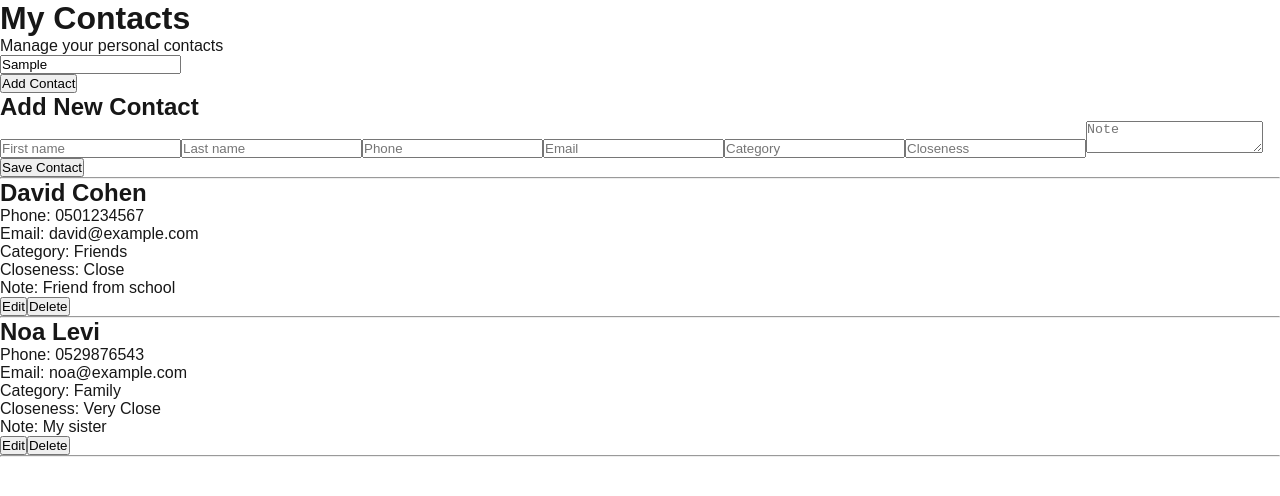
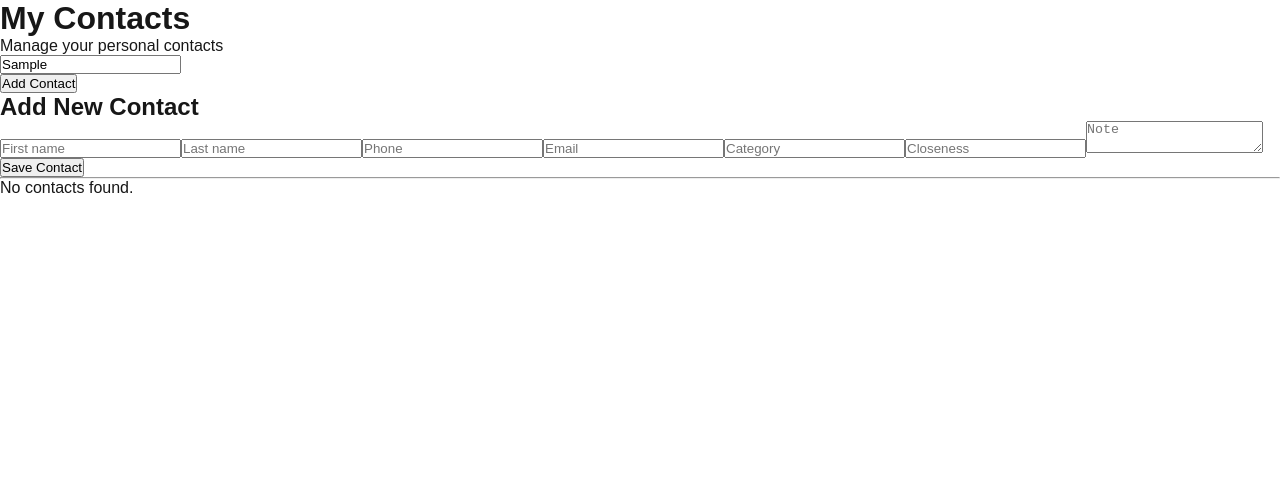
Before and after one commit to DoubleHD-git/my-contacts, a Next.js app: page / in a window 1280 px wide. Both pictures are taken after typing "Sample" into the empty fields and a click on the button "Add Contact". Shown: the top 496 px of the page. Built offline with nearby package versions, Linux system fonts and the light colour scheme.

Commit message:
Add contact search feature

```diff
--- a/app/page.js
+++ b/app/page.js
@@ -13,6 +13,7 @@ export default function Home() {
   const [contacts, setContacts] = useState([]);
   const [showForm, setShowForm] = useState(false);
   const [editingContact, setEditingContact] = useState(null);
+  const [searchText, setSearchText] = useState("");
 
   useEffect(() => {
     const savedContacts = localStorage.getItem("contacts");
@@ -30,9 +31,7 @@ export default function Home() {
 
   function addContact(contact) {
     if (editingContact) {
-      setContacts(
-        contacts.map((c) => (c.id === contact.id ? contact : c))
-      );
+      setContacts(contacts.map((c) => (c.id === contact.id ? contact : c)));
       setEditingContact(null);
     } else {
       setContacts([...contacts, contact]);
@@ -55,17 +54,32 @@ export default function Home() {
     setShowForm(true);
   }
 
+  const filteredContacts = contacts.filter((contact) => {
+    const fullName = `${contact.firstName} ${contact.lastName}`.toLowerCase();
+    const phone = contact.phone.toLowerCase();
+    const email = contact.email.toLowerCase();
+    const category = contact.category.toLowerCase();
+    const closeness = contact.closeness.toLowerCase();
+    const search = searchText.toLowerCase();
+
+    return (
+      fullName.includes(search) ||
+      phone.includes(search) ||
+      email.includes(search) ||
+      category.includes(search) ||
+      closeness.includes(search)
+    );
+  });
+
   return (
     <main>
       <Header />
 
-      <SearchBar />
+      <SearchBar searchText={searchText} onSearchChange={setSearchText} />
 
       <br />
 
-      <button onClick={openNewContactForm}>
-        Add Contact
-      </button>
+      <button onClick={openNewContactForm}>Add Contact</button>
 
       {showForm && (
         <ContactForm
@@ -76,10 +90,10 @@ export default function Home() {
 
       <hr />
 
-      {contacts.length === 0 ? (
-        <p>No contacts yet.</p>
+      {filteredContacts.length === 0 ? (
+        <p>No contacts found.</p>
       ) : (
-        contacts.map((contact) => (
+        filteredContacts.map((contact) => (
           <ContactCard
             key={contact.id}
             contact={contact}
--- a/components/SearchBar.jsx
+++ b/components/SearchBar.jsx
@@ -1,8 +1,10 @@
-export default function SearchBar() {
+export default function SearchBar({ searchText, onSearchChange }) {
   return (
     <input
       type="text"
       placeholder="Search contacts..."
+      value={searchText}
+      onChange={(event) => onSearchChange(event.target.value)}
     />
   );
 }
```
